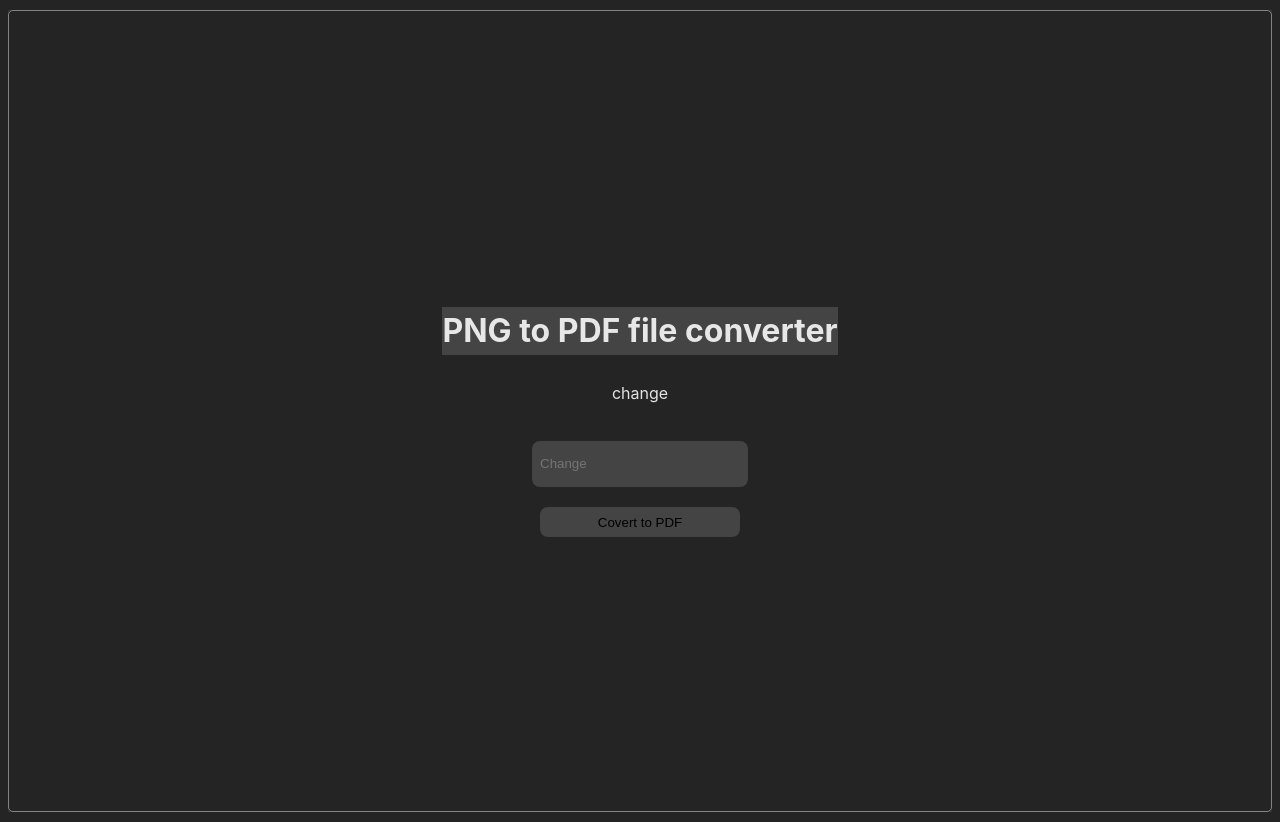
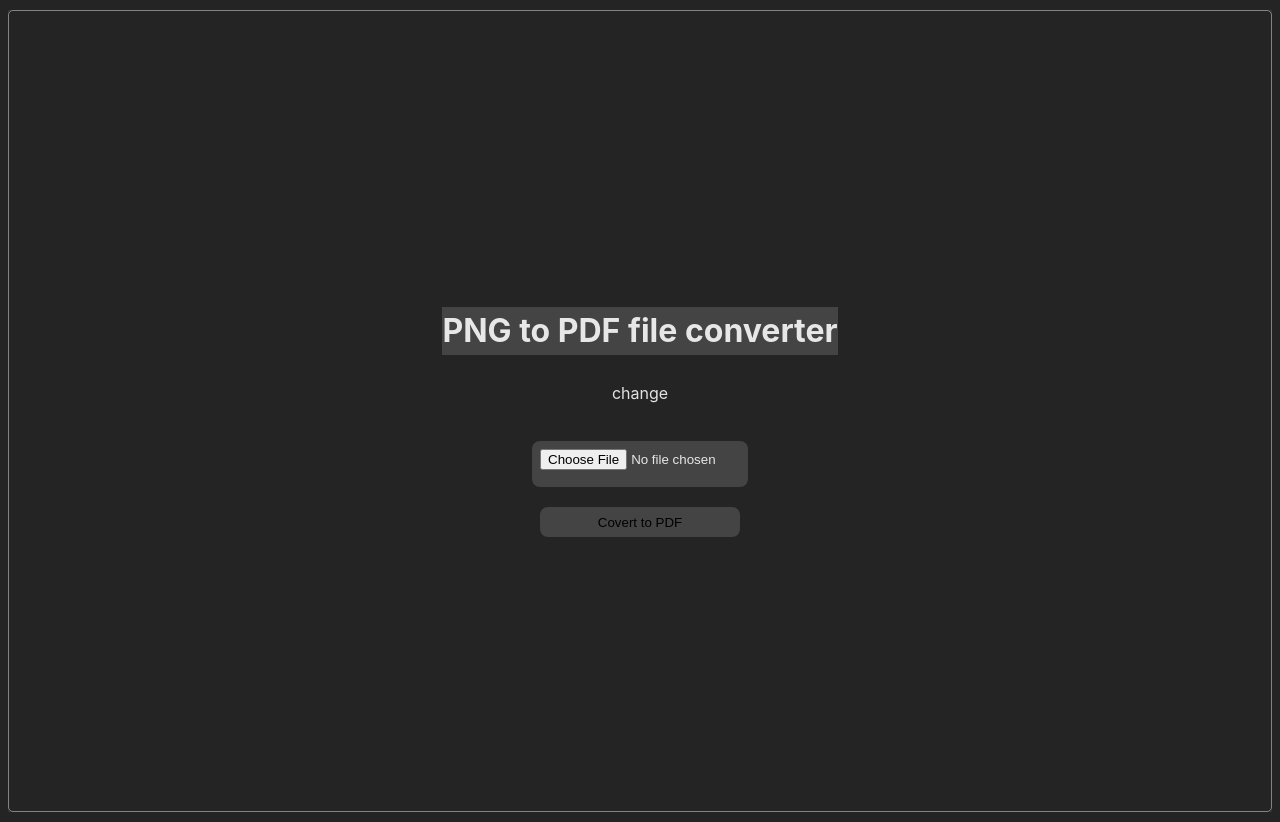
Before and after one commit to had2020/PNG-to-PDF-flask-website, a Flask app: page / in a window 1280 px wide. Run offline with Flask 3, Linux system fonts and the light colour scheme.

Commit message:
updates to git

```diff
--- a/main.py
+++ b/main.py
@@ -1,6 +1,6 @@
-from flask import Flask, render_template, send_file, request, abort
+from flask import Flask, render_template, send_file, request
 from flask_cors import CORS
-from generatecode import generate_qrcode
+#from generatecode import generate_qrcode
 import os
 
 app = Flask(__name__)
--- a/templates/index.html
+++ b/templates/index.html
@@ -84,7 +84,7 @@
     <h1 class="title">PNG to PDF file converter</h1>
     <p>change</p>
     <form action="/process" method="POST">
-        <input class="input" placeholder="Change" type="text" id="url" name="url"></input>
+        <input class="input" type="file" id="file" name="file"></input>
         <button class="button" type="submit">Covert to PDF</button>
     </form>
   </div>
```
